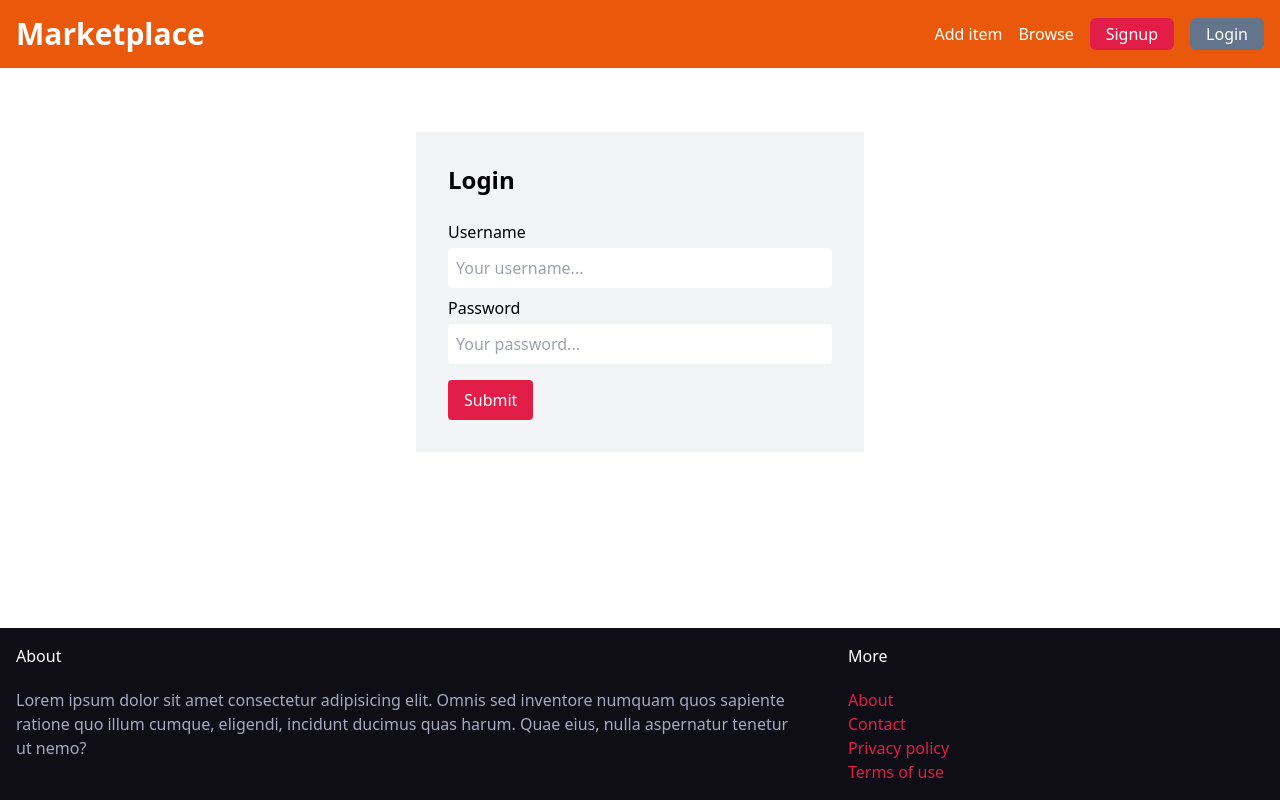
After one commit to yves-ganza/Online-Marketplace, a Django app: page /login/ in a window 1280 px wide. The commit adds this page. Run offline with Django 5.2, Linux system fonts and the light colour scheme; some libraries are stand-ins or nearby versions.

Commit message:
Implement Authentication

```diff
--- a/marketplace/core/forms.py
+++ b/marketplace/core/forms.py
@@ -1,5 +1,5 @@
 from django import forms
-from django.contrib.auth.forms import UserCreationForm
+from django.contrib.auth.forms import UserCreationForm, AuthenticationForm
 from django.contrib.auth.models import User
 
 
@@ -27,3 +27,14 @@ class SignupForm(UserCreationForm):
         'placeholder': 'Repeat password...',
         'class': 'p-2 w-full rounded'
     }))
+
+class LoginForm(AuthenticationForm):
+    username = forms.CharField(widget=forms.TextInput(attrs={
+        'placeholder': 'Your username...',
+        'class': 'p-2 w-full rounded'
+    }))
+
+    password = forms.CharField(widget=forms.PasswordInput(attrs={
+        'placeholder': 'Your password...',
+        'class': 'p-2 w-full rounded'
+    }))
--- a/marketplace/core/templates/core/base.html
+++ b/marketplace/core/templates/core/base.html
@@ -13,8 +13,13 @@
         <div class="flex space-x-4 items-center text-white">
             <a href="#" class="hover:underline">Add item</a>
             <a href="#" class="hover:underline">Browse</a>
+            {% if request.user.is_authenticated %}
+            <a href="{% url 'core:signup' %}" class="bg-rose-600 px-4 py-1 rounded-md hover:scale-105">Inbox</a>
+            <a href="{% url 'core:login' %}" class="bg-slate-500 px-4 py-1 rounded-md hover:scale-105">Dashboard</a>
+            {% else %}
             <a href="{% url 'core:signup' %}" class="bg-rose-600 px-4 py-1 rounded-md hover:scale-105">Signup</a>
-            <a href="#" class="bg-slate-500 px-4 py-1 rounded-md hover:scale-105">Login</a>
+            <a href="{% url 'core:login' %}" class="bg-slate-500 px-4 py-1 rounded-md hover:scale-105">Login</a>
+            {% endif %}
         </div>
     </nav>
 
--- /dev/null
+++ b/marketplace/core/templates/core/login.html
@@ -0,0 +1,31 @@
+{% extends 'core/base.html' %}
+
+{% block title %} Login {% endblock %}
+
+{% block content %}
+<div class="bg-gray-100 max-w-md mx-auto mt-12 w-full p-8">
+    <form action="." method="post">
+        {% csrf_token %}
+
+        <h2 class="text-2xl font-semibold mb-6">Login</h2>
+        <div class="mb-2">
+            <label for="username" class="block mb-1 font-medium">Username</label>
+            {{ form.username }}
+        </div>
+        <div class="mb-2">
+            <label for="password" class="block mb-1 font-medium">Password</label>
+            {{ form.password }}
+        </div>
+        {% if form.errors or form.non_field_errors %}
+            <div class="mb-3 p-4 bd-red-100 rounded">
+                {%for field in form %}
+                    {{ field.errors }}
+                {% endfor %}
+                {{ form.non_field_errors }}
+            </div>
+        {% endif %}
+        <button class="bg-rose-600 px-4 py-2 mt-2 rounded text-white text-center">Submit</button>
+
+    </form>
+</div>
+{% endblock %}
--- a/marketplace/core/urls.py
+++ b/marketplace/core/urls.py
@@ -1,11 +1,13 @@
 from django.urls import path
+from django.contrib.auth import views as auth_views
 
 from . import views
-
+from .forms import LoginForm
 app_name = 'core'
 
 urlpatterns = [
     path('', views.index, name='index'),
-    path('contact', views.contact, name='contact'),
-    path('signup', views.signup, name='signup')
+    path('contact/', views.contact, name='contact'),
+    path('signup/', views.signup, name='signup'),
+    path('login/', auth_views.LoginView.as_view(template_name='core/login.html', authentication_form=LoginForm), name='login')
 ]
--- a/marketplace/marketplace/settings.py
+++ b/marketplace/marketplace/settings.py
@@ -26,6 +26,10 @@ SECRET_KEY = 'django-insecure-hxl=s=lykae^0^ksvol!m-6gwiq144!%cx%n8u*z%$pl8a$)is
 DEBUG = True
 
 ALLOWED_HOSTS = []
+
+LOGIN_URL = '/login'
+LOGIN_REDIRECT_URL = '/'
+LOGOUT_REDIRECT_URL = '/'
 
 
 # Application definition
```
Also changed, not shown: marketplace/core/views.py (line endings or trailing spaces).
